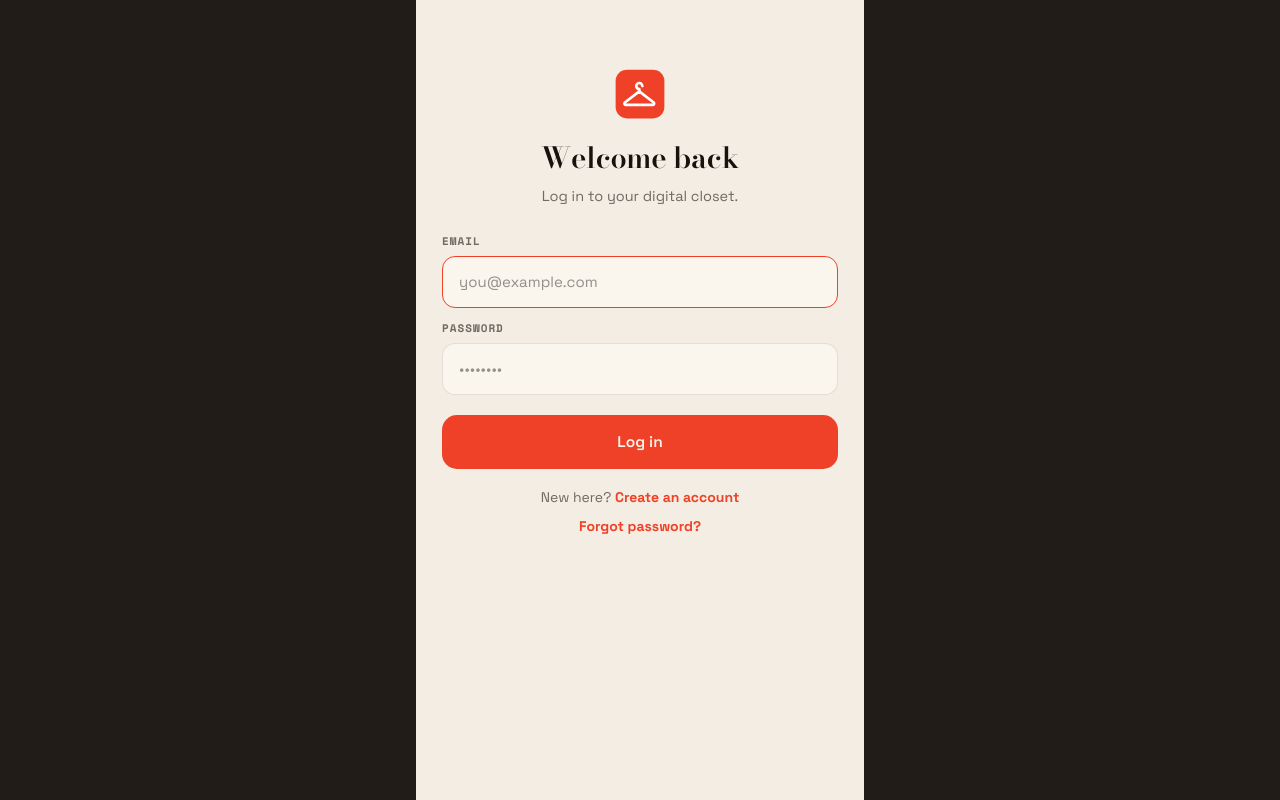
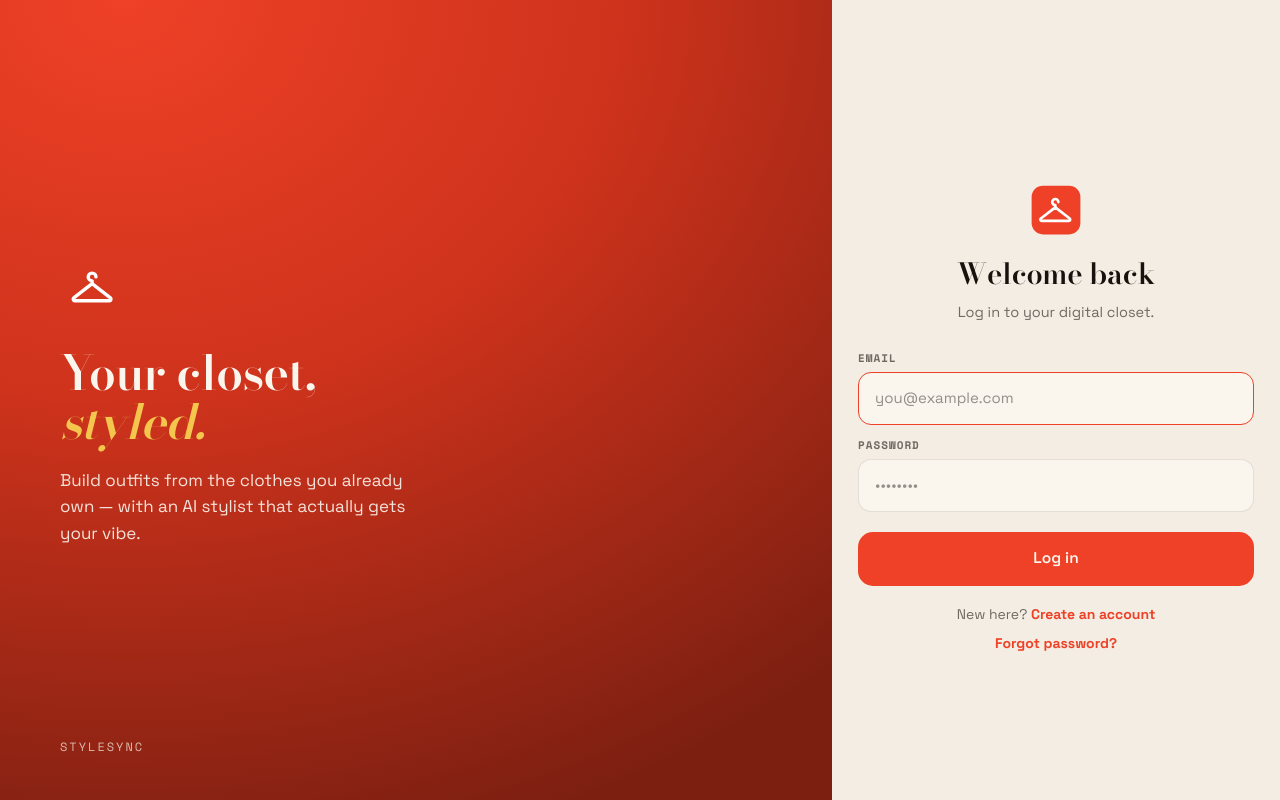
Before and after one commit to Pinjaal/stylesync, a Next.js app in the folder web/: page /login in a window 1280 px wide. Built offline with nearby package versions, Linux system fonts and the light colour scheme.

Commit message:
Web-optimise auth for desktop; hanger branding

```diff
--- /dev/null
+++ b/web/src/app/_components/AuthBrandPanel.tsx
@@ -0,0 +1,30 @@
+// Desktop-only left panel on the auth screens (hidden on phones via CSS).
+export function AuthBrandPanel() {
+  return (
+    <aside className="auth-brand">
+      <svg className="logo" viewBox="0 0 512 512" aria-hidden>
+        <g
+          fill="none"
+          stroke="#FFFFFF"
+          strokeWidth={26}
+          strokeLinecap="round"
+          strokeLinejoin="round"
+          transform="translate(-7,0)"
+        >
+          <path d="M256,230 v-22 a30,30 0 1 1 30,-30" />
+          <path d="M256,230 L398,340 a13,13 0 0 1 -8,23 H122 a13,13 0 0 1 -8,-23 Z" />
+        </g>
+      </svg>
+      <h2>
+        Your closet,
+        <br />
+        <em>styled.</em>
+      </h2>
+      <p>
+        Build outfits from the clothes you already own — with an AI stylist that
+        actually gets your vibe.
+      </p>
+      <div className="foot">STYLESYNC</div>
+    </aside>
+  )
+}
--- a/web/src/app/_components/LoginForm.tsx
+++ b/web/src/app/_components/LoginForm.tsx
@@ -5,6 +5,7 @@ import Link from 'next/link'
 import { useRouter } from 'next/navigation'
 import { Loader2 } from 'lucide-react'
 import { HangerLogo } from '@/components/HangerLogo'
+import { AuthBrandPanel } from './AuthBrandPanel'
 import { createClient } from '@/lib/supabase/client'
 
 export function LoginForm() {
@@ -42,7 +43,9 @@ export function LoginForm() {
   }
 
   return (
-    <main className="auth-screen">
+    <div className="auth-layout">
+      <AuthBrandPanel />
+      <main className="auth-screen">
       <div className="auth-top">
         <HangerLogo className="auth-mark" />
         <div className="auth-h">Welcome back</div>
@@ -87,6 +90,7 @@ export function LoginForm() {
       <div className="auth-foot" style={{ marginTop: 8 }}>
         <Link href="/signup?reset=1">Forgot password?</Link>
       </div>
-    </main>
+      </main>
+    </div>
   )
 }
--- a/web/src/app/_components/SignupForm.tsx
+++ b/web/src/app/_components/SignupForm.tsx
@@ -5,6 +5,7 @@ import Link from 'next/link'
 import { useRouter } from 'next/navigation'
 import { ChevronLeft, Loader2 } from 'lucide-react'
 import { HangerLogo } from '@/components/HangerLogo'
+import { AuthBrandPanel } from './AuthBrandPanel'
 import { createClient } from '@/lib/supabase/client'
 
 const EMAIL_RE = /^[^\s@]+@[^\s@]+\.[^\s@]+$/
@@ -101,7 +102,9 @@ export function SignupForm({ reset = false }: { reset?: boolean }) {
   }
 
   return (
-    <main className="auth-screen">
+    <div className="auth-layout">
+      <AuthBrandPanel />
+      <main className="auth-screen">
       {step === 'email' && (
         <>
           <div className="auth-top">
@@ -236,6 +239,7 @@ export function SignupForm({ reset = false }: { reset?: boolean }) {
           </button>
         </>
       )}
-    </main>
+      </main>
+    </div>
   )
 }
--- a/web/src/app/globals.css
+++ b/web/src/app/globals.css
@@ -3112,3 +3112,114 @@ textarea {
     transition-duration: 0.08s !important;
   }
 }
+
+/* ============================================================
+   DESKTOP / WEB OPTIMISATION
+   Everything below only applies at >=560px. Phones (<560px)
+   render exactly as before — the mobile layout is untouched.
+   ============================================================ */
+
+/* richer branded backdrop behind the app column on larger screens */
+@media (min-width: 560px) {
+  body {
+    background: radial-gradient(120% 80% at 50% -10%, #3a2a22 0%, var(--canvas) 55%, #17110d 100%);
+    background-attachment: fixed;
+  }
+  /* the in-app column reads as an intentional device panel */
+  .shell {
+    box-shadow: var(--shadow-pop);
+  }
+  .splash,
+  .onb,
+  .onb-done {
+    box-shadow: var(--shadow-pop);
+  }
+}
+
+/* ---- auth split layout wrapper ---- */
+.auth-layout {
+  min-height: 100vh;
+  min-height: 100dvh;
+}
+.auth-brand {
+  display: none;
+}
+
+/* tablet: float the auth form as a centered card */
+@media (min-width: 560px) and (max-width: 899px) {
+  .auth-layout {
+    display: flex;
+    align-items: center;
+    justify-content: center;
+    padding: 40px 20px;
+  }
+  .auth-layout .auth-screen {
+    min-height: auto;
+    width: 100%;
+    max-width: 460px;
+    margin: 0;
+    border-radius: 30px;
+    box-shadow: var(--shadow-pop);
+    padding: 44px 36px;
+  }
+}
+
+/* desktop: brand panel on the left, form on the right */
+@media (min-width: 900px) {
+  .auth-layout {
+    display: flex;
+  }
+  .auth-brand {
+    display: flex;
+    flex: 1.1;
+    flex-direction: column;
+    justify-content: center;
+    padding: 60px;
+    color: var(--surface);
+    position: relative;
+    overflow: hidden;
+    background: radial-gradient(130% 110% at 15% 0%, #ee4127 0%, #cf331c 45%, #7c1f11 100%);
+  }
+  .auth-brand .logo {
+    width: 66px;
+    height: 66px;
+    margin-bottom: 28px;
+  }
+  .auth-brand h2 {
+    font-family: var(--font-display);
+    font-size: 48px;
+    line-height: 1.03;
+    letter-spacing: -0.6px;
+    margin: 0;
+    font-weight: 600;
+  }
+  .auth-brand h2 em {
+    font-style: italic;
+    color: var(--gold);
+  }
+  .auth-brand p {
+    font-size: 17px;
+    opacity: 0.9;
+    margin: 20px 0 0;
+    max-width: 380px;
+    line-height: 1.55;
+  }
+  .auth-brand .foot {
+    position: absolute;
+    bottom: 44px;
+    left: 60px;
+    font-size: 12px;
+    opacity: 0.7;
+    font-family: var(--font-mono);
+    letter-spacing: 2px;
+  }
+  .auth-layout .auth-screen {
+    flex: none;
+    width: 480px;
+    min-height: 100vh;
+    min-height: 100dvh;
+    margin: 0;
+    justify-content: center;
+    box-shadow: -20px 0 60px -30px rgba(0, 0, 0, 0.5);
+  }
+}
```
